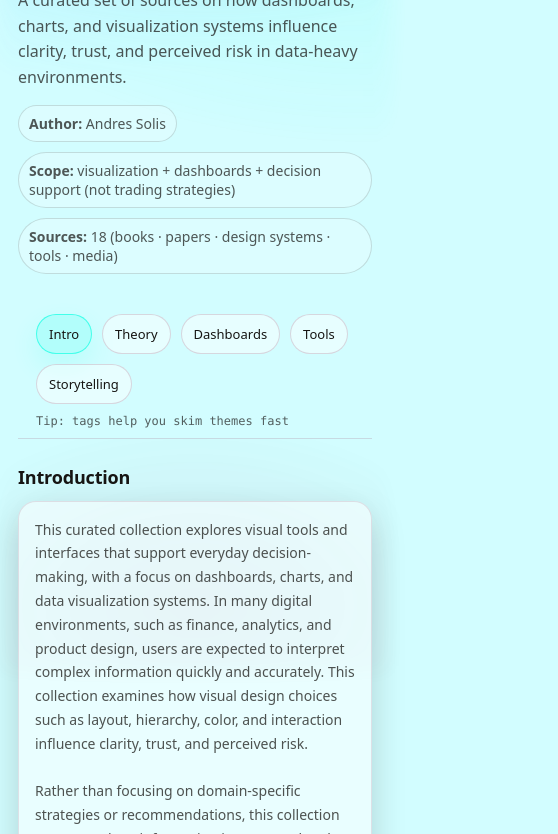
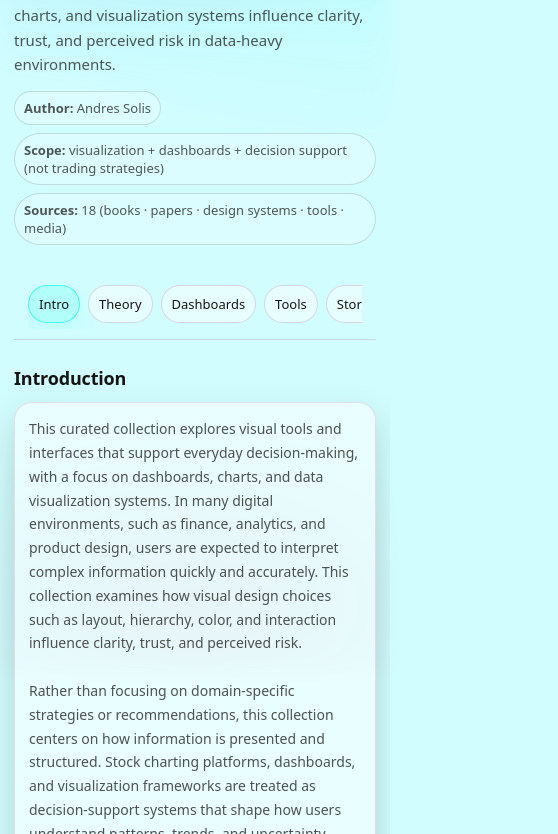
Before and after one commit to CodingWithAndres/decision-viz-collection, a plain HTML site: page index.html in a window 390 px wide. Shown: the part 171-1005 px from the top of the page, 558 px wide, since content can reach past the window. Drawn offline with Linux system fonts and the light colour scheme.

Commit message:
style: improve mobile layout and nav behavior

```diff
--- a/index.html
+++ b/index.html
@@ -403,6 +403,71 @@ nav{
   outline: 3px solid rgba(38,255,230,.60);
 }
 
+/* =========================
+   Mobile
+   ========================= */
+
+/* keep nav from feeling huge on small screens */
+@media (max-width: 520px){
+  .wrap{ padding:18px 14px 56px; }
+
+  h1{ font-size: 30px; line-height: 1.12; }
+  .sub{ font-size: 15px; line-height: 1.65; }
+
+  /* meta pills stack nicely */
+  .meta{ gap:8px; }
+  .meta span{ padding:7px 9px; font-size:13px; }
+
+  /* nav: allow horizontal scroll instead of wrapping into 2+ rows */
+  .navinner{
+    padding:0 14px;
+    gap:8px;
+    align-items:flex-start;
+  }
+
+  .navlinks{
+    flex-wrap: nowrap;
+    overflow-x: auto;
+    -webkit-overflow-scrolling: touch;
+    gap:8px;
+    padding-bottom:6px;
+    scrollbar-width: none; /* Firefox */
+  }
+  .navlinks::-webkit-scrollbar{ display:none; }
+
+  .btn{
+    padding:9px 10px;
+    font-size:13px;
+    flex:0 0 auto;
+  }
+
+  .rightnote{ display:none; } /* reduces clutter */
+
+  /* cards readability */
+  .card{ padding:14px 14px 12px; }
+  .title{ font-size:15px; }
+  .small{ font-size:13.5px; line-height:1.6; }
+
+  /* badge + title wrap more naturally */
+  .toprow{
+    flex-direction: column;
+    align-items:flex-start;
+    gap:8px;
+  }
+}
+
+/* nicer anchor scrolling so nav doesn't cover headings */
+section{ scroll-margin-top: 92px; }
+@media (max-width: 520px){
+  section{ scroll-margin-top: 110px; }
+}
+
+/* prevent long URLs from blowing up layout */
+.url a{
+  overflow-wrap:anywhere;
+  word-break:break-word;
+}
+
   </style>
 </head>
 
```
